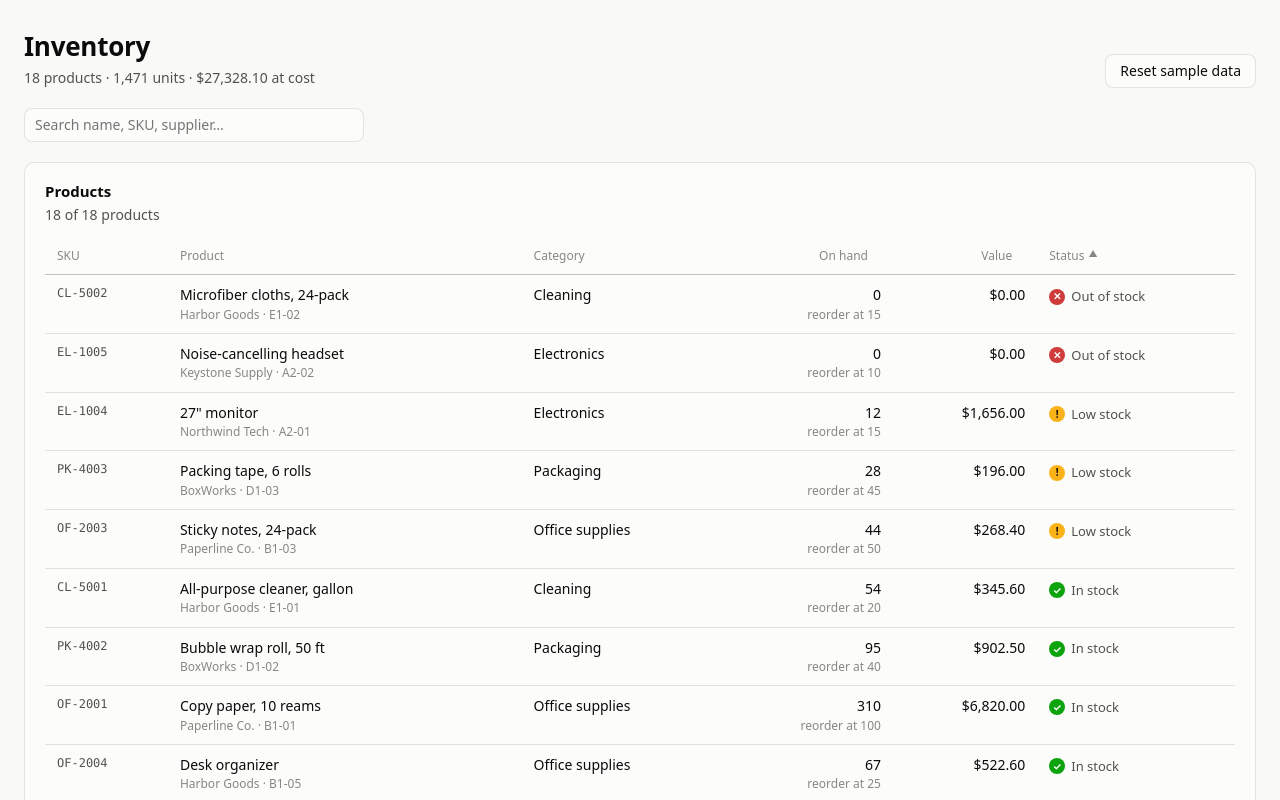
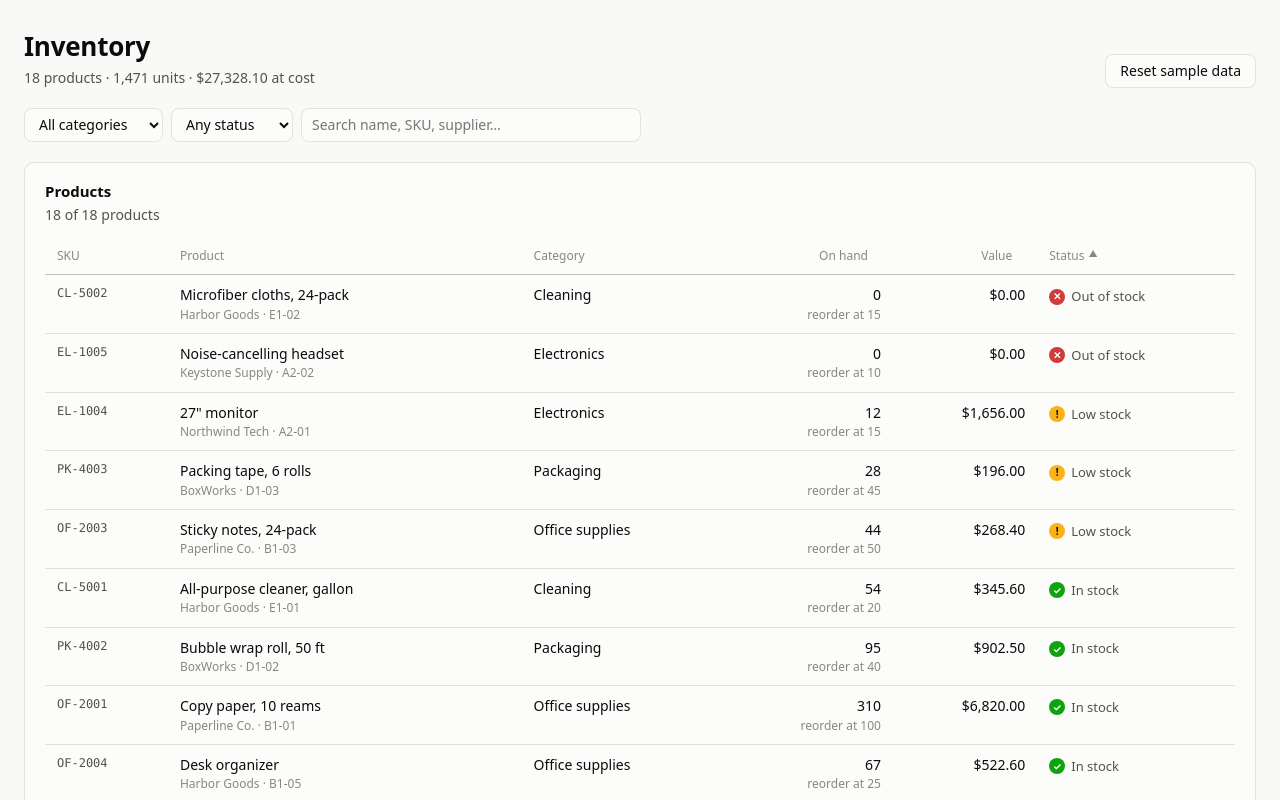
Before and after one commit to chukuwyemokumbor/inventory-management-dashboard, a React (Vite) app: page / in a window 1280 px wide. Shown: the top 800 px of the page. Built offline with nearby package versions, Linux system fonts and the light colour scheme.

Commit message:
Add category and stock status filters

```diff
--- a/src/App.css
+++ b/src/App.css
@@ -35,6 +35,10 @@
 }
 .btn:hover {
   background: var(--surface-2);
+}
+.btn--ghost {
+  background: transparent;
+  border-color: transparent;
 }
 /* ---------- Search & filters ---------- */
 .filters {
--- a/src/components/InventoryTable.tsx
+++ b/src/components/InventoryTable.tsx
@@ -38,7 +38,7 @@ export function InventoryTable({ products }: { products: Product[] }) {
 
   const toggle = (key: SortKey) => setSort((s) => (s.key === key ? { key, dir: s.dir === 1 ? -1 : 1 } : { key, dir: 1 }))
 
-  if (products.length === 0) return <div className="empty">No products match your search.</div>
+  if (products.length === 0) return <div className="empty">No products match these filters.</div>
 
   return (
     <div className="table-wrap">
--- a/src/pages/Dashboard.tsx
+++ b/src/pages/Dashboard.tsx
@@ -1,20 +1,37 @@
 import { useMemo, useState } from 'react'
 import { useInventory } from '../data/useInventory'
-import { formatCurrency, formatNumber } from '../data/format'
+import type { StockStatus } from '../types/inventory'
+import { formatCurrency, formatNumber, stockStatus, STATUS_LABEL } from '../data/format'
 import { InventoryTable } from '../components/InventoryTable'
 
 export function Dashboard() {
   const inv = useInventory()
   const [query, setQuery] = useState('')
+  const [category, setCategory] = useState('all')
+  const [status, setStatus] = useState<'all' | StockStatus>('all')
 
   const units = inv.products.reduce((sum, p) => sum + p.quantity, 0)
   const value = inv.products.reduce((sum, p) => sum + p.quantity * p.unitCost, 0)
 
+  const categories = useMemo(() => [...new Set(inv.products.map((p) => p.category))].sort(), [inv.products])
+
   const visible = useMemo(() => {
     const q = query.trim().toLowerCase()
-    if (!q) return inv.products
-    return inv.products.filter((p) => [p.name, p.sku, p.supplier, p.location].some((f) => f.toLowerCase().includes(q)))
-  }, [inv.products, query])
+    return inv.products.filter(
+      (p) =>
+        (category === 'all' || p.category === category) &&
+        (status === 'all' || stockStatus(p) === status) &&
+        (!q || [p.name, p.sku, p.supplier, p.location].some((f) => f.toLowerCase().includes(q))),
+    )
+  }, [inv.products, query, category, status])
+
+  const isFiltered = query !== '' || category !== 'all' || status !== 'all'
+
+  function clearFilters() {
+    setQuery('')
+    setCategory('all')
+    setStatus('all')
+  }
 
   return (
     <div className="page">
@@ -31,6 +48,22 @@ export function Dashboard() {
       </header>
 
       <div className="filters" role="search">
+        <select value={category} onChange={(e) => setCategory(e.target.value)} aria-label="Category">
+          <option value="all">All categories</option>
+          {categories.map((c) => (
+            <option key={c} value={c}>
+              {c}
+            </option>
+          ))}
+        </select>
+        <select value={status} onChange={(e) => setStatus(e.target.value as 'all' | StockStatus)} aria-label="Stock status">
+          <option value="all">Any status</option>
+          {(Object.keys(STATUS_LABEL) as StockStatus[]).map((s) => (
+            <option key={s} value={s}>
+              {STATUS_LABEL[s]}
+            </option>
+          ))}
+        </select>
         <input
           type="search"
           placeholder="Search name, SKU, supplier…"
@@ -38,6 +71,11 @@ export function Dashboard() {
           onChange={(e) => setQuery(e.target.value)}
           aria-label="Search products"
         />
+        {isFiltered && (
+          <button type="button" className="btn btn--ghost" onClick={clearFilters}>
+            Clear filters
+          </button>
+        )}
       </div>
 
       <section className="card">
```
